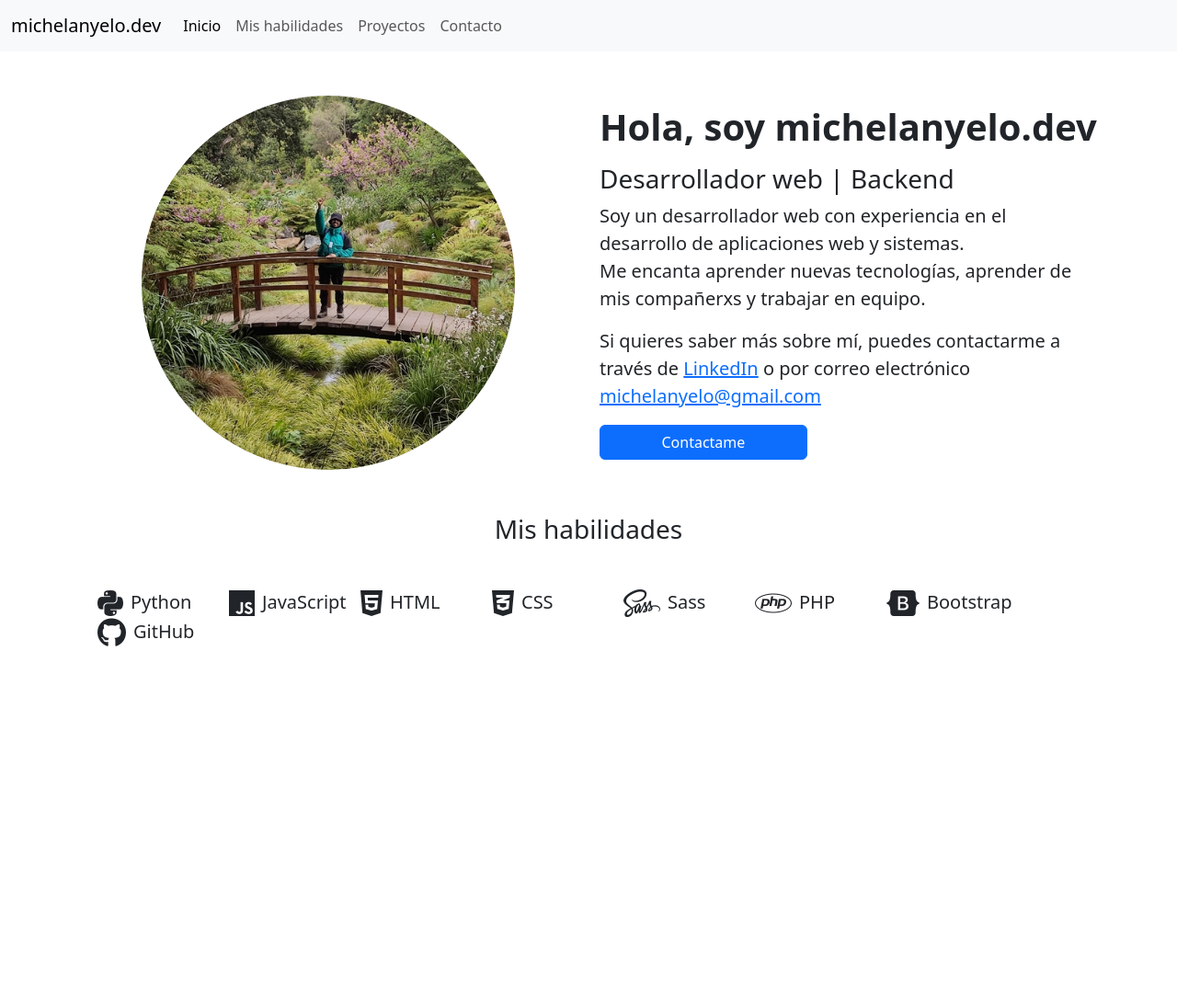
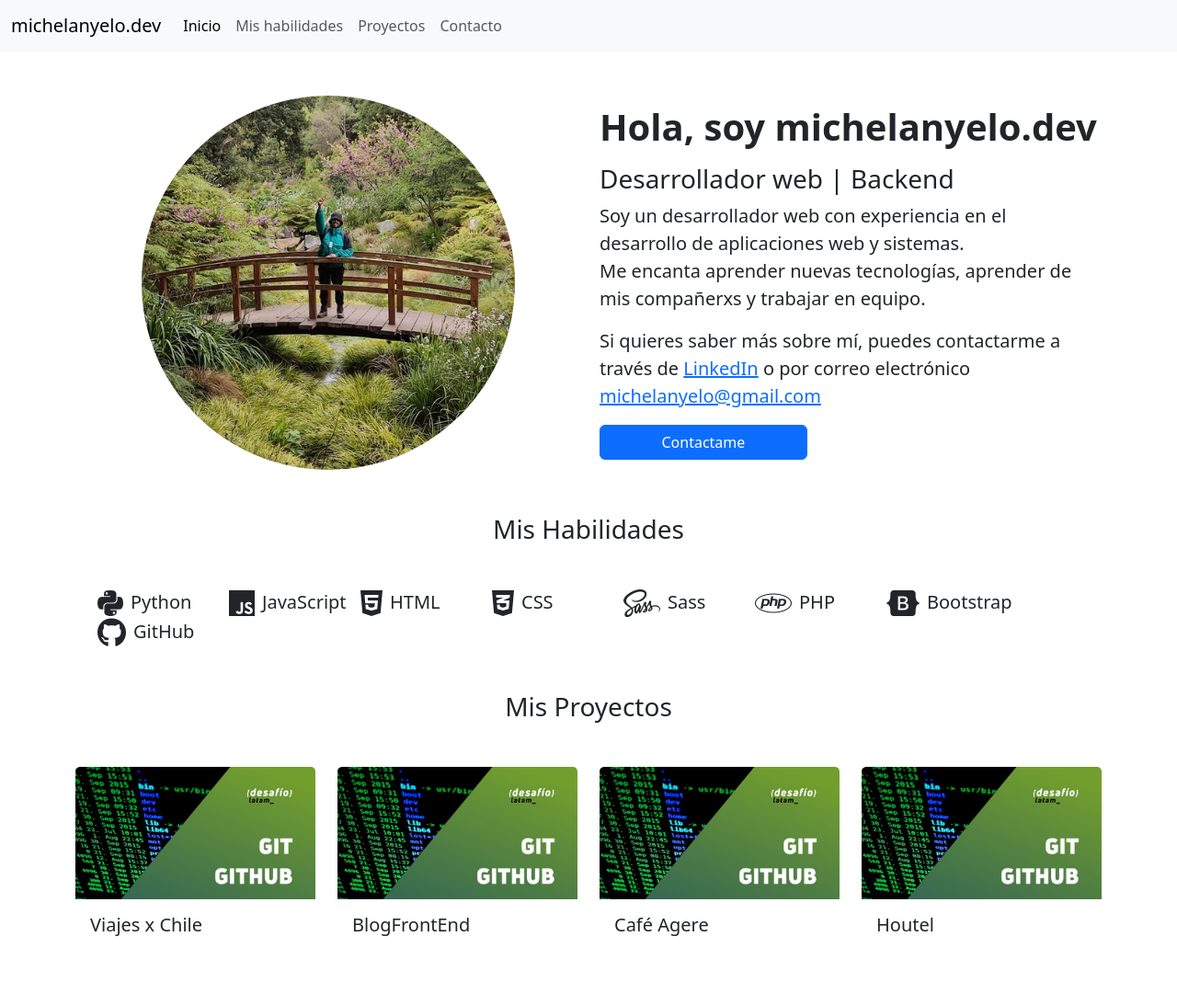
Before and after one commit to michelanyelo/MiPrimerPortafolio-DL, a website: page index.html in a window 1280 px wide. Shown: the whole page at 92% size. Before the commit the page ends 800 px from the top, so only its background shows below. Drawn offline with Linux system fonts and the light colour scheme; some icons are missing.

Commit message:
"Updated index.html: renamed 'Mis skills' to 'skills', capitalized 'Mis Habilidades', and added a new 'projects' section with four project cards."

```diff
--- a/index.html
+++ b/index.html
@@ -70,9 +70,9 @@
     </header>
 
     <main class="container my-5">
-        <!-- mis skills -->
+        <!-- skills -->
         <section id="skills">
-            <h2 class="fs-3 text-center my-5">Mis habilidades</h2>
+            <h2 class="fs-3 text-center my-5">Mis Habilidades</h2>
             <div class="row">
                 <!-- Python -->
                 <div class="d-flex gap-2 mx-md-4 col-6 col-md-2 col-lg-1">
@@ -116,6 +116,63 @@
                 </div>
             </div>
         </section>
+
+        <!-- proyectos -->
+        <section id="projects">
+            <h2 class="fs-3 text-center my-5">Mis Proyectos</h2>
+            <div class="row">
+                <!-- proyecto 1 -->
+                <div class="col-6 col-lg-3 mb-5">
+                    <a href="https://github.com/michelanyelo/ViajesChileDesafioLatam" target="_blank"
+                        class="text-decoration-none">
+                        <div class="card h-100 border border-0">
+                            <img src="assets/img/proyectos.jpeg" class="card-img-top img-fluid"
+                                alt="Proyecto Viajes x Chile Desafio Latam">
+                            <div class="card-body">
+                                <h5 class="card-title">Viajes x Chile</h5>
+                            </div>
+                        </div>
+                    </a>
+                </div>
+                <!-- proyecto 2 -->
+                <div class="col-6 col-lg-3 mb-5">
+                    <a href="https://github.com/michelanyelo/BlogFrontEnd-sass-DL" target="_blank"
+                        class="text-decoration-none">
+                        <div class="card h-100 border border-0">
+                            <img src="assets/img/proyectos.jpeg" class="card-img-top img-fluid"
+                                alt="Proyecto Blog Front End Desafio Latam">
+                            <div class="card-body">
+                                <h5 class="card-title">BlogFrontEnd</h5>
+                            </div>
+                        </div>
+                    </a>
+                </div>
+                <!-- proyecto 3 -->
+                <div class="col-6 col-lg-3 mb-5">
+                    <a href="https://github.com/michelanyelo/CafeAgere-DL" target="_blank" class="text-decoration-none">
+                        <div class="card h-100 border border-0">
+                            <img src="assets/img/proyectos.jpeg" class="card-img-top img-fluid"
+                                alt="Proyecto Cafe Agere Desafio Latam">
+                            <div class="card-body">
+                                <h5 class="card-title">Café Agere</h5>
+                            </div>
+                        </div>
+                    </a>
+                </div>
+                <!-- proyecto 4 -->
+                <div class="col-6 col-lg-3 mb-5">
+                    <a href="https://github.com/michelanyelo/Houtel-DL" target="_blank" class="text-decoration-none">
+                        <div class="card h-100 border border-0">
+                            <img src="assets/img/proyectos.jpeg" class="card-img-top img-fluid"
+                                alt="Proyecto Cafe Agere Desafio Latam">
+                            <div class="card-body">
+                                <h5 class="card-title">Houtel</h5>
+                            </div>
+                        </div>
+                    </a>
+                </div>
+            </div>
+        </section>
     </main>
 </body>
 
```
Also changed, not shown: assets/img/proyectos.jpeg (added).
